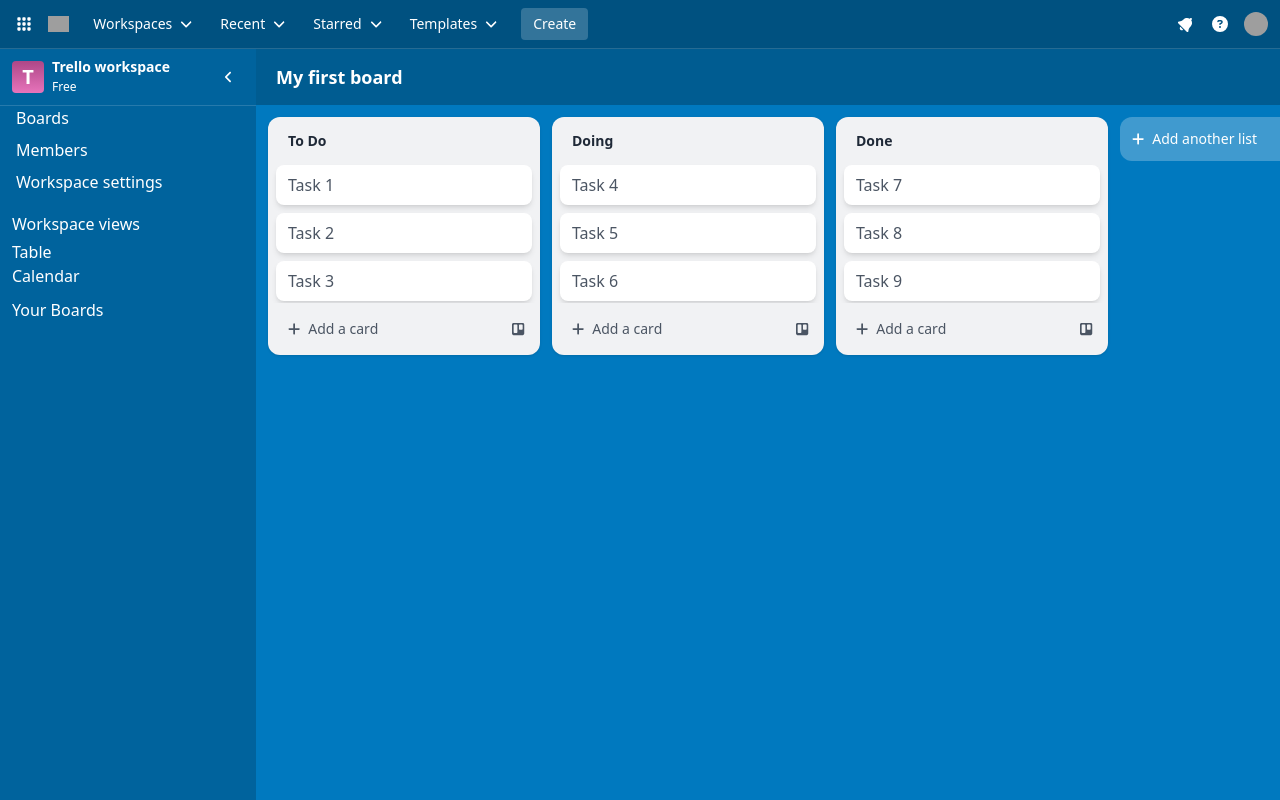
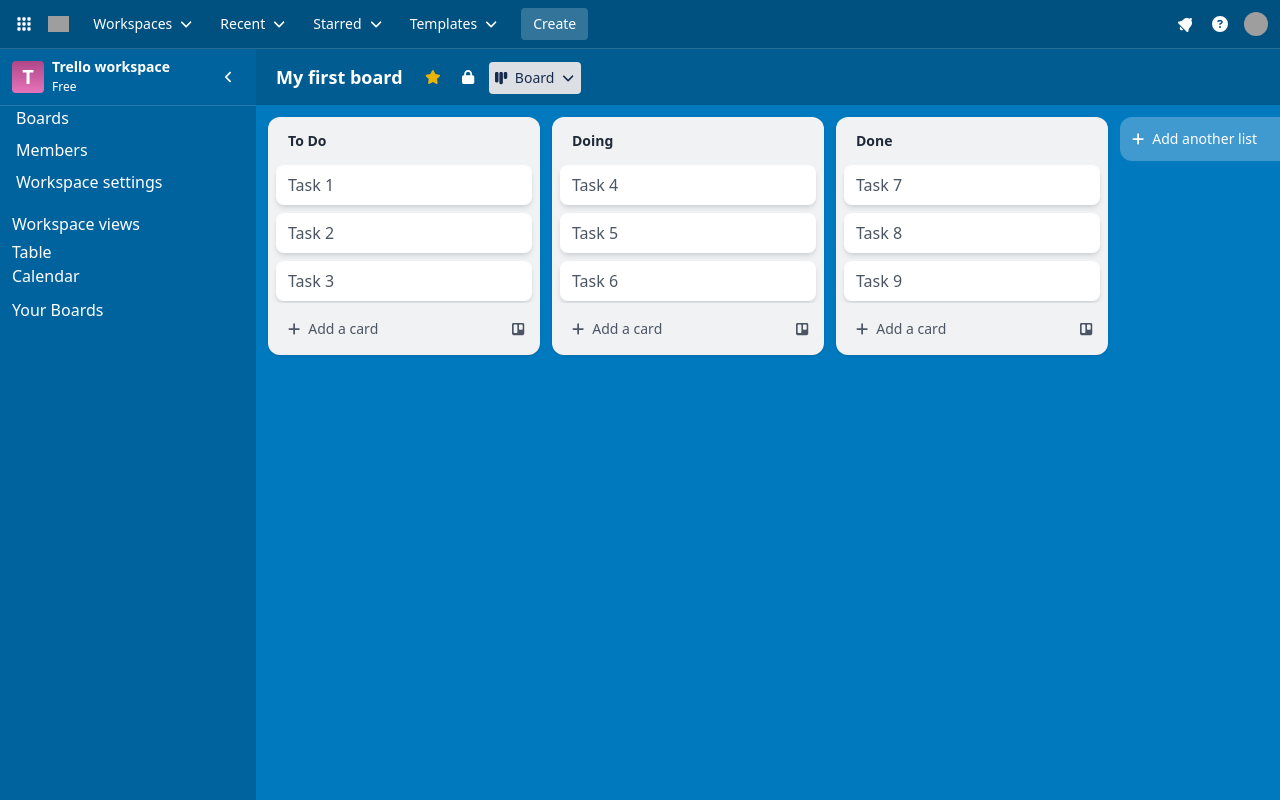
Before and after one commit to Nicolas-Guasch/trello-clone, an Angular app: page /b/0 in a window 1280 px wide. Built offline with nearby package versions, Linux system fonts and the light colour scheme; grey boxes are pictures that could not be loaded.

Commit message:
Add views dropdown

```diff
--- a/src/app/domains/board/pages/board/board.component.html
+++ b/src/app/domains/board/pages/board/board.component.html
@@ -65,6 +65,44 @@
                 {{ board().title }}
               </h1>
             </div>
+            <div>
+              <button
+                class="inline-flex h-8 w-8 cursor-pointer items-center justify-center rounded bg-transparent p-1.5 text-sm/8 text-white"
+                (click)="boardsService.toggleStarred(board().id)"
+              >
+                <span
+                  class="inline-block"
+                  [class]="
+                    board().starred ? 'text-yellow-500' : 'text-gray-400'
+                  "
+                  ><fa-icon [icon]="faStar"></fa-icon
+                ></span>
+              </button>
+            </div>
+            <div class="mx-1">
+              <button
+                class="inline-flex h-8 w-8 cursor-pointer items-center justify-center rounded bg-transparent p-1.5 text-sm/8 text-white"
+              >
+                <span class="inline-block"
+                  ><fa-icon [icon]="faLock"></fa-icon
+                ></span>
+              </button>
+            </div>
+            <div class="h-8 text-base/8">
+              <button
+                class="relative inline-flex cursor-pointer items-center justify-center rounded bg-[#dcdfe4] p-1.5 text-sm text-[#172b4d] hover:bg-white"
+                type="button"
+                cdkOverlayOrigin
+                #viewsDropdown="cdkOverlayOrigin"
+                (click)="toggleViews()"
+              >
+                <span class="mr-2"
+                  ><fa-icon [icon]="faChart" [rotate]="180"></fa-icon
+                ></span>
+                <span class="mr-2">Board</span>
+                <span><fa-icon [icon]="faAngleDown"></fa-icon></span>
+              </button>
+            </div>
           </span>
           <span></span>
         </div>
@@ -82,3 +120,51 @@
     </main>
   </div>
 </div>
+<ng-template
+  cdk-connected-overlay
+  [cdkConnectedOverlayOrigin]="viewsDropdown"
+  [cdkConnectedOverlayOpen]="isViewsOpen()"
+>
+  <section
+    class="block w-[304px] overflow-hidden rounded-lg bg-white shadow-lg"
+  >
+    <header
+      class="relative grid items-center px-2 py-1 text-center"
+      style="grid-template-columns: 32px 1fr 32px"
+    >
+      <h2
+        class="relative block h-10 px-8 text-base/10 font-semibold text-gray-600"
+        style="grid-column: 1 / span 3; grid-row: 1"
+      >
+        Views
+      </h2>
+      <button
+        class="flex items-center justify-center rounded-lg hover:bg-trelloBgNeutralHover"
+        style="grid-column: 3; grid-row: 1"
+      >
+        <fa-icon
+          class="h-4 w-4 shrink-0 text-base/4 text-gray-500"
+          [icon]="faX"
+        ></fa-icon>
+      </button>
+    </header>
+    <div class="overflow-y-auto overflow-x-hidden p-3 pt-0 text-sm">
+      <ul>
+        <li class="mb-2 flex h-8 justify-center">
+          <a
+            class="w-full cursor-pointer pl-1.5 text-center hover:bg-trelloBgNeutralHover"
+            (click)="setView('Board')"
+            >Board</a
+          >
+        </li>
+        <li class="mb-2 flex h-8 justify-center">
+          <a
+            class="w-full cursor-pointer pl-1.5 text-center hover:bg-trelloBgNeutralHover"
+            (click)="setView('Table')"
+            >Table</a
+          >
+        </li>
+      </ul>
+    </div>
+  </section>
+</ng-template>
--- a/src/app/domains/board/pages/board/board.component.ts
+++ b/src/app/domains/board/pages/board/board.component.ts
@@ -1,47 +1,20 @@
-import {
-  Component,
-  computed,
-  effect,
-  ElementRef,
-  inject,
-  input,
-  Signal,
-  signal,
-  viewChild,
-  WritableSignal,
-} from '@angular/core';
-import {
-  CdkDragDrop,
-  CdkDragMove,
-  CdkDragStart,
-  DragDropModule,
-  moveItemInArray,
-  transferArrayItem,
-} from '@angular/cdk/drag-drop';
+import { Component, computed, inject, input, signal } from '@angular/core';
 import { NavbarComponent } from '../../../shared/components/navbar/navbar.component';
 import { BoardsService } from '../../../main/services/boards.service';
-import { TaskCardComponent } from '../../components/task-card/task-card.component';
 import { FontAwesomeModule } from '@fortawesome/angular-fontawesome';
 import {
+  faAngleDown,
   faAngleLeft,
   faAngleRight,
-  faPlus,
+  faChartSimple,
+  faLock,
+  faStar,
   faX,
 } from '@fortawesome/free-solid-svg-icons';
-import { BoardList, ListCard } from '../../models/list-card.model';
-import { ButtonComponent } from '../../../shared/components/button/button.component';
-import {
-  FormControl,
-  FormGroup,
-  ReactiveFormsModule,
-  Validators,
-} from '@angular/forms';
-import { AddCardPanelComponent } from '../../components/add-card-panel/add-card-panel.component';
-import { faTrello } from '@fortawesome/free-brands-svg-icons';
-import { Dialog } from '@angular/cdk/dialog';
-import { CardDetailsComponent } from '../../components/card-details/card-details.component';
+import { BoardList } from '../../models/list-card.model';
 import { BoardViewComponent } from '../../components/board-view/board-view.component';
 import { TableViewComponent } from '../../components/table-view/table-view.component';
+import { OverlayModule } from '@angular/cdk/overlay';
 
 type WorkspaceView = 'Board' | 'Table';
 
@@ -49,43 +22,28 @@
   selector: 'app-board',
   standalone: true,
   imports: [
-    DragDropModule,
     NavbarComponent,
-    TaskCardComponent,
     FontAwesomeModule,
-    ButtonComponent,
-    ReactiveFormsModule,
-    AddCardPanelComponent,
     BoardViewComponent,
     TableViewComponent,
+    OverlayModule,
   ],
   templateUrl: './board.component.html',
   styles: `
-    .listContainer {
-      scrollbar-color: #fff6 #00000026;
-      scrollbar-width: auto;
-    }
-
-    .cardList,
     .sidenav {
       scrollbar-color: #091e4224 #091e420f;
       scrollbar-width: thin;
-    }
-
-    /* Animate items as they're being sorted. */
-    .cdk-drop-list-dragging .cdk-drag {
-      transition: transform 250ms cubic-bezier(0, 0, 0.2, 1);
-    }
-
-    /* Animate an item that has been dropped. */
-    .cdk-drag-animating {
-      transition: transform 300ms cubic-bezier(0, 0, 0.2, 1);
     }
   `,
 })
 export class BoardComponent {
   faAngleLeft = faAngleLeft;
   faAngleRight = faAngleRight;
+  faStar = faStar;
+  faLock = faLock;
+  faChart = faChartSimple;
+  faAngleDown = faAngleDown;
+  faX = faX;
 
   boardId = input.required<string>();
   boardsService = inject(BoardsService);
@@ -97,11 +55,16 @@
   });
 
   currentView = signal<WorkspaceView>('Board');
+  isViewsOpen = signal(false);
 
-  listCreation = signal(false);
-  listForm = new FormGroup({
-    title: new FormControl('', [Validators.required]),
-  });
+  toggleViews() {
+    this.isViewsOpen.update((value) => !value);
+  }
+
+  setView(view: WorkspaceView) {
+    this.currentView.set(view);
+    this.isViewsOpen.set(false);
+  }
 
   toDos = signal<BoardList>({
     id: '1',
```
